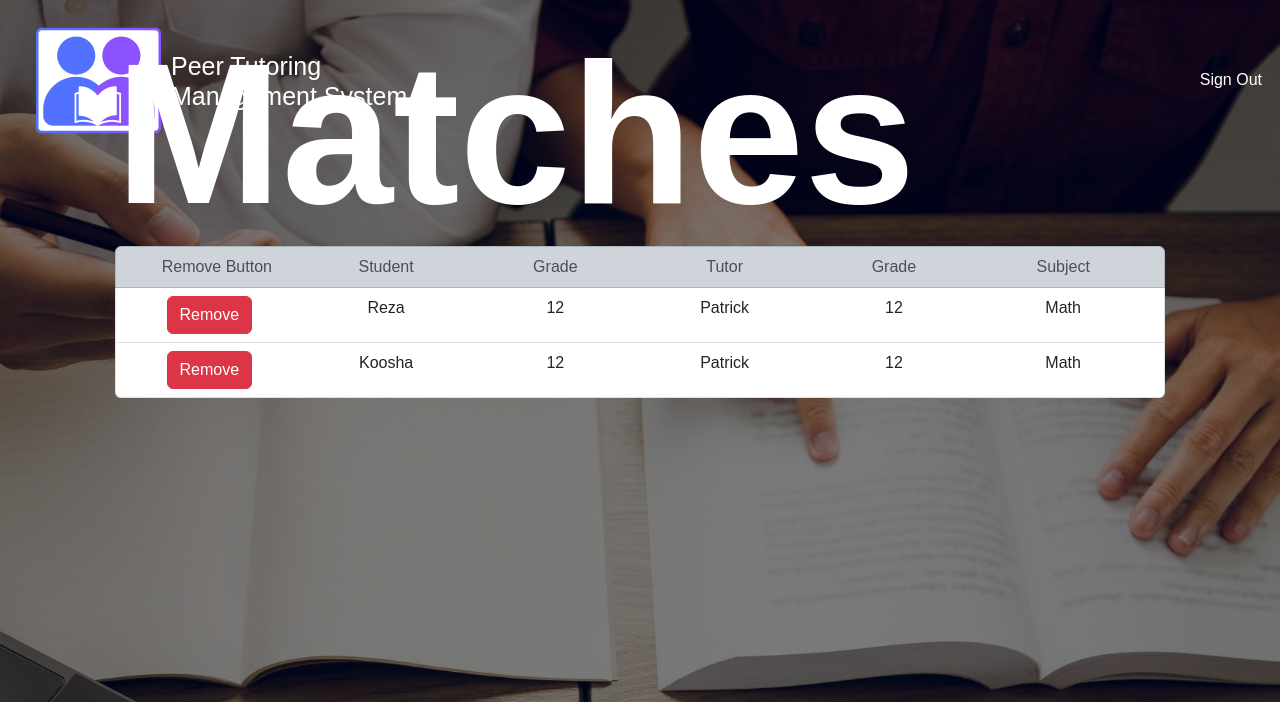
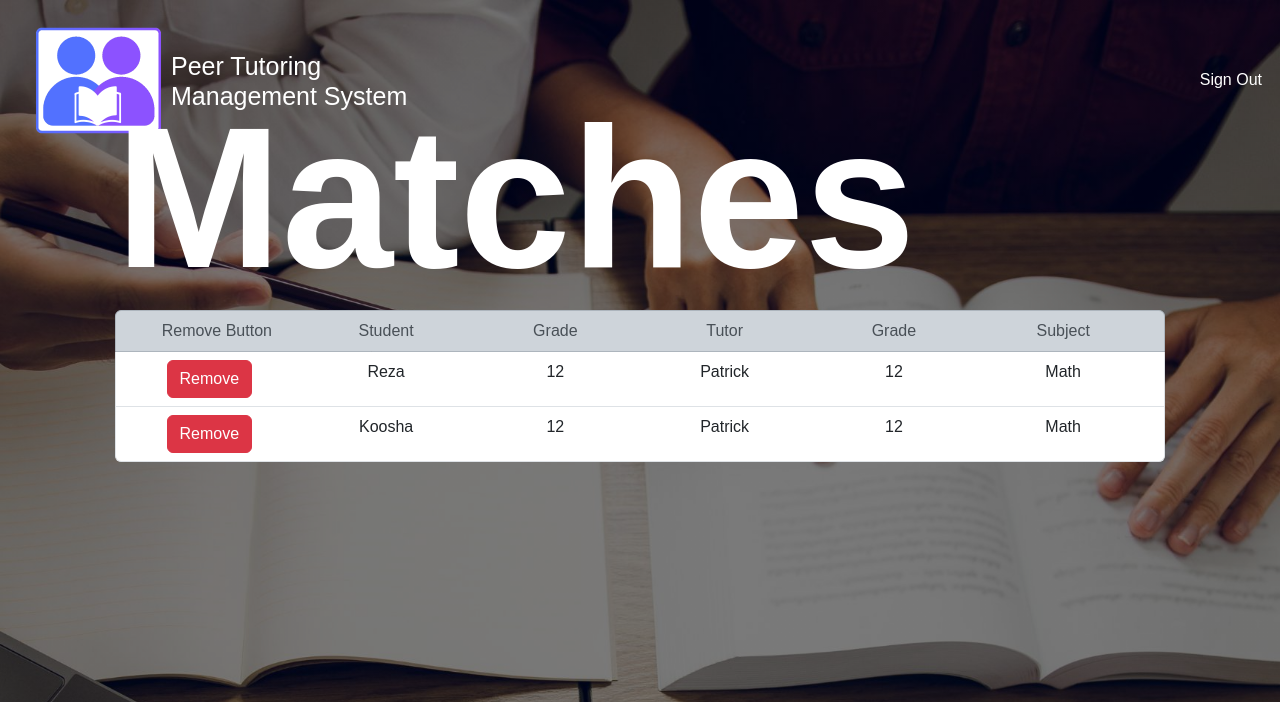
Before and after one commit to Rchitect1/ISU_GRADE_12, a Flask app: page /matches in a window 1280 px wide. Shown: the top 702 px of the page. Run offline with Flask 3, Linux system fonts and the light colour scheme; data comes from the database, SQL or seed files in the repository.

Commit message:
match page fix

```diff
--- a/static/styles.css
+++ b/static/styles.css
@@ -158,6 +158,24 @@ p1 {
     line-height: 20px;
     opacity: 0;
 }
+
+
+.matches {
+    margin-top: 10%;
+    margin-left: 9%;
+    margin-right: 9%;
+    color: #fff;
+}
+
+.matches h1 {
+    font-size: 200px;
+    line-height: 140px;
+    font-weight: 600;
+}
+
+
+
+
 
 .content .links {
     position: absolute;
--- a/templates/matches.html
+++ b/templates/matches.html
@@ -28,7 +28,7 @@
 
 
 
-<div class="content">
+<div class="matches">
     <h1 class="slide-left">Matches</h1>
     <ul class="list-group" style="margin-top: 4%;">
         <li class="list-group-item list-group-item-dark">
```
